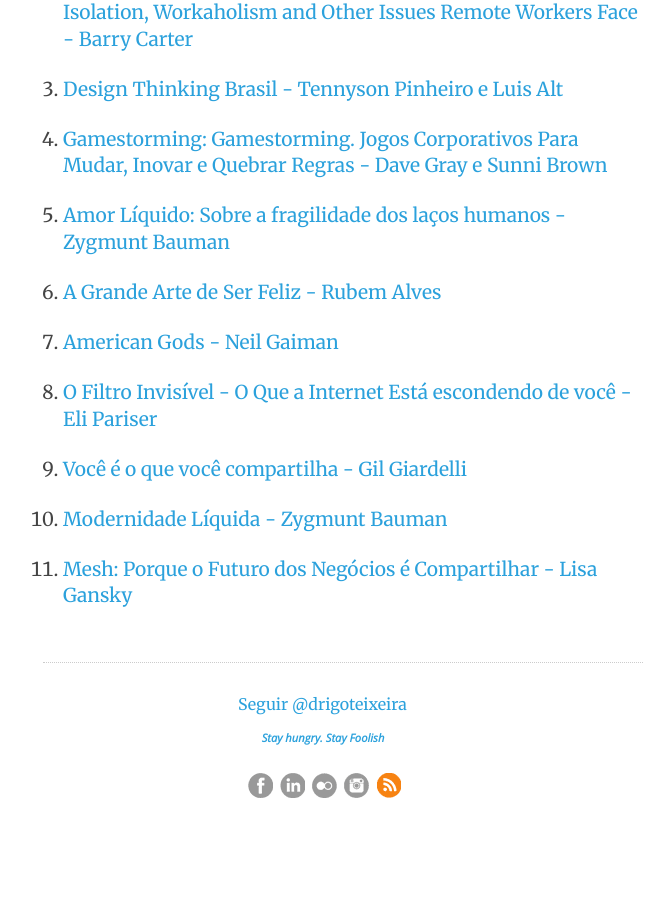
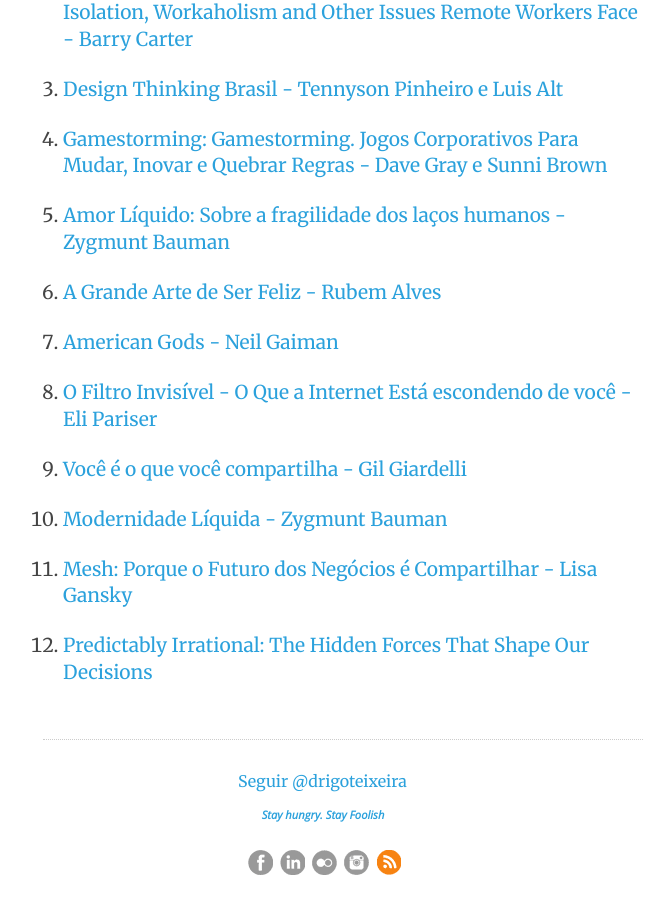
Before and after one commit to drigoteixeira/drigoteixeira.github.io, a Jekyll site: the page built from _posts/2015-01-16-livros-2015.md, in a window 1280 px wide and 900 px high, scrolled down 666 px. Shown: the whole window, without its empty margins (317-986 px from the left). Built offline with Jekyll 4.4.1, drawn with Linux system fonts in a browser that asks for light colours; nearby versions of some CDN libraries; comment, search, counter and statistics services are not loaded; before the commit the page ends 1489 px from its top, so only the background shows below that.

Commit message:
Update 2015-01-16-livros-2015.md

```diff
--- a/_posts/2015-01-16-livros-2015.md
+++ b/_posts/2015-01-16-livros-2015.md
@@ -25,3 +25,4 @@
 9. [Você é o que você compartilha - Gil Giardelli](http://www.amazon.com.br/dp/B00ENJCPP2)
 10. [Modernidade Líquida - Zygmunt Bauman ](http://www.amazon.com.br/dp/8571105987)
 11. [Mesh: Porque o Futuro dos Negócios é Compartilhar - Lisa Gansky](http://www.amazon.com.br/dp/B00OI1XBTO)
+12. [Predictably Irrational: The Hidden Forces That Shape Our Decisions](http://www.amazon.com.br/dp/B002RI9QJE)
```
